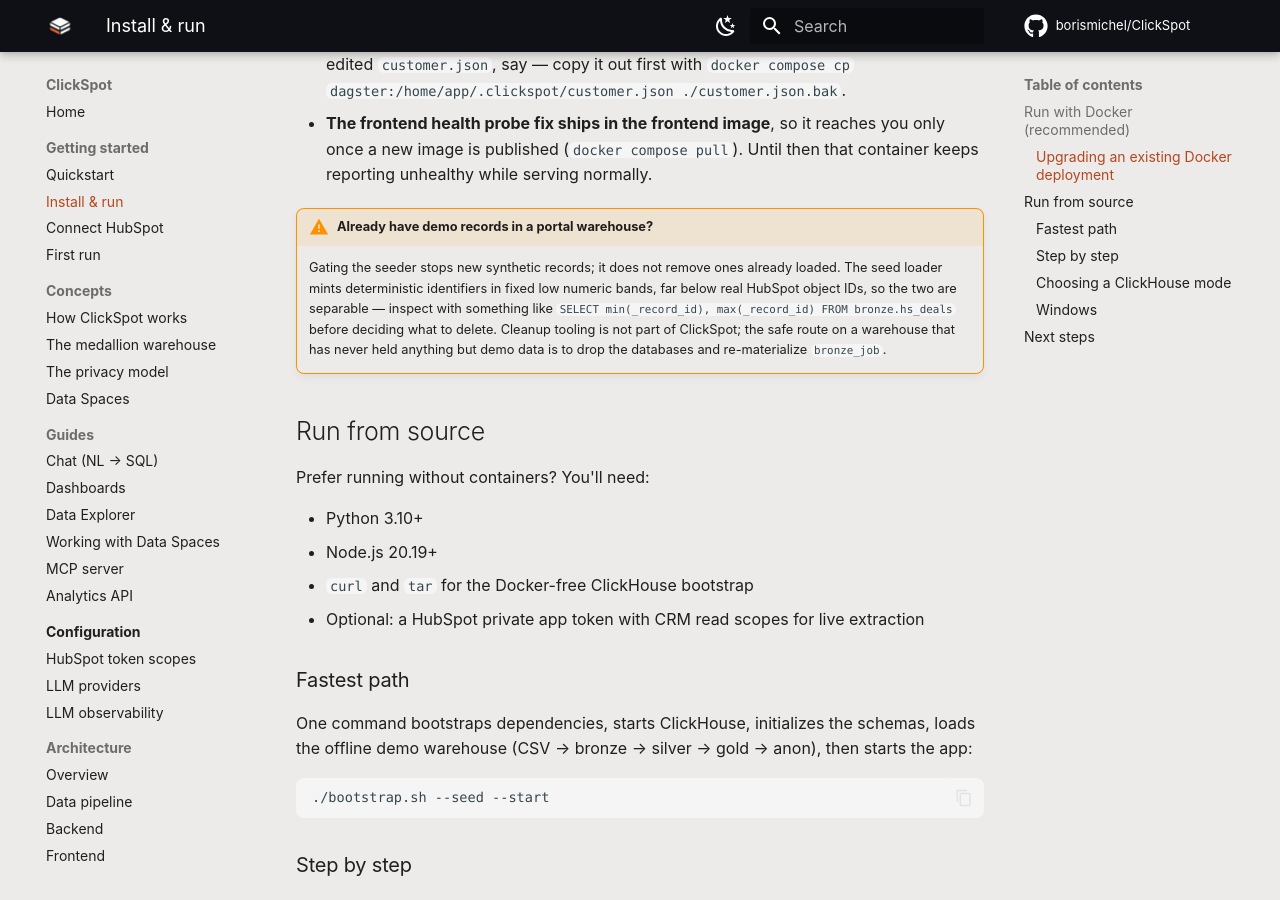
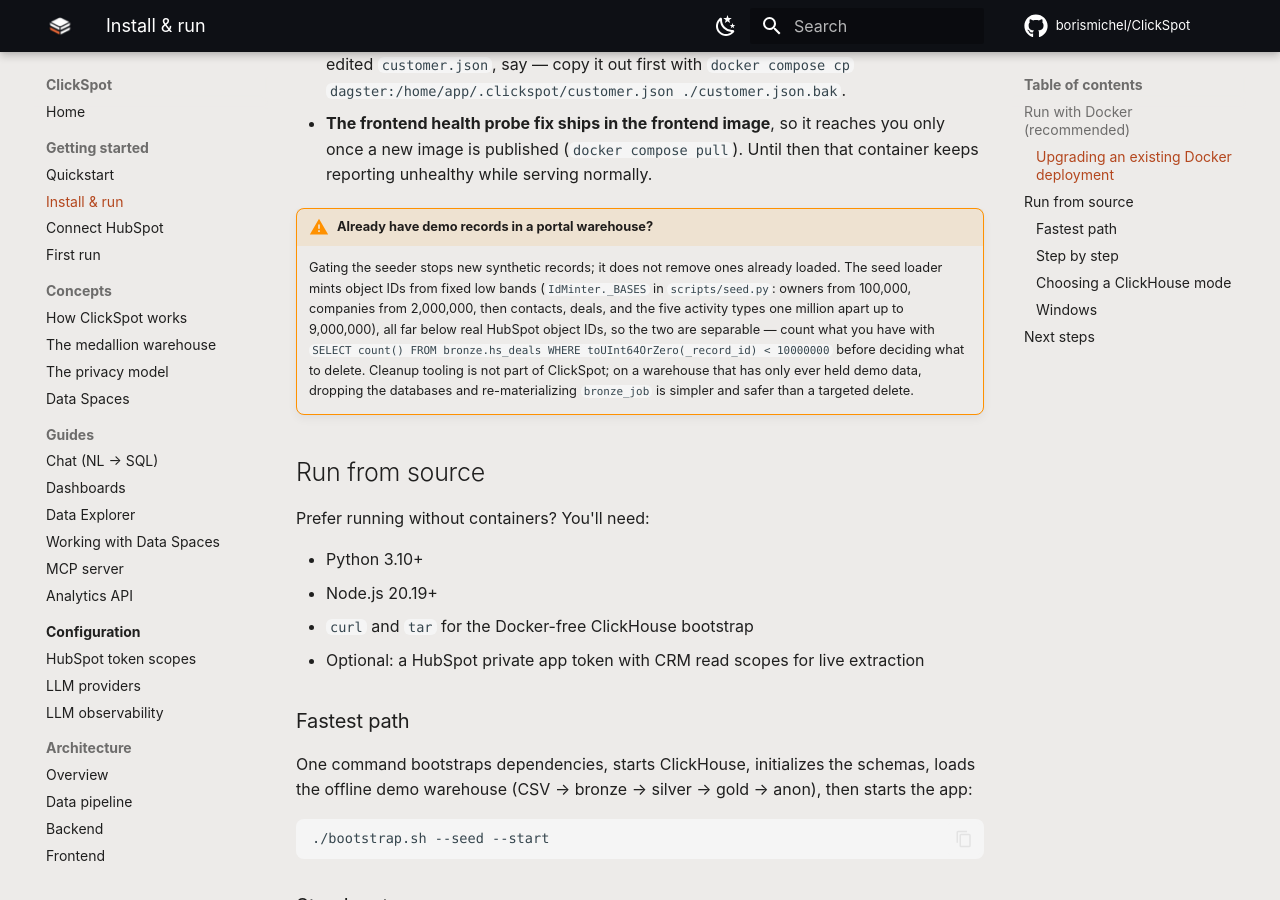
Before and after one commit to borismichel/ClickSpot, an MkDocs documentation site: the page built from docs/getting-started/install.md, in a window 1280 px wide and 900 px high, scrolled down 1510 px. Built offline with MkDocs 1.6.1 and Material for MkDocs 9.7.7, drawn with Linux system fonts in a browser that asks for light colours; comment, search, counter and statistics services are not loaded.

Commit message:
fix(docker): apply code-review findings from the schema-refresh change
Spec axis:
- Drop the frontend health-probe assertion from the deployment-manifest tests.
  The spec puts that fix explicitly outside automated coverage ("it lives in an
  image build rather than in code the suite can reach"), and grepping the
  Dockerfile is the raw-file-text brittleness seam 2 was chosen to avoid.
- Correct the last two places still describing the old startup: the compose
  header and the MCP guide's demo-data aside.
- Note in the MCP guide that the server is its own process, so a Settings save
  reaches in-app chat immediately but needs a client restart to reach MCP.
- isolated_config now redirects the semantic layer cache (the save path was
  unlinking the developer's real ~/.clickspot/schema_cache.json) and restores
  the memoized schema prompt as well as the table catalog, so a test-invented
  column cannot outlive the test.

Standards axis:
- CLAUDE.md still documented silver_config_custom.py as the live per-portal
  mechanism; point it at Settings -> Properties and the refresh path.
- rebuild_tables() returns None — no caller used the returned dict.
- The semantic-cache log line said "schema cache", which is a different cache.

Co-Authored-By: Claude Opus 5 <noreply@anthropic.com>

```diff
--- a/docker-compose.yml
+++ b/docker-compose.yml
@@ -1,6 +1,8 @@
 # ClickSpot — full local stack. `docker compose up` from a fresh clone brings up
-# ClickHouse, the FastAPI backend, Dagster, and the frontend on localhost, then
-# loads the bundled synthetic warehouse once via the offline seed loader.
+# ClickHouse, the FastAPI backend, Dagster, and the frontend on localhost, with
+# an EMPTY warehouse. Nothing loads data on its own:
+#   docker compose --profile demo up  -> loads the bundled synthetic warehouse
+#   HUBSPOT_TOKEN + materialize bronze_job in Dagster -> loads your own portal
 #
 # Zero required knobs: every value below has a working default. Optional:
 #   ANTHROPIC_API_KEY / OPENAI_API_KEY  -> enables chat (clicking works without)
--- a/docs/getting-started/install.md
+++ b/docs/getting-started/install.md
@@ -68,12 +68,14 @@ Two things to know before you do:
 
 !!! warning "Already have demo records in a portal warehouse?"
     Gating the seeder stops new synthetic records; it does not remove ones already loaded.
-    The seed loader mints deterministic identifiers in fixed low numeric bands, far below
-    real HubSpot object IDs, so the two are separable — inspect with something like
-    `SELECT min(_record_id), max(_record_id) FROM bronze.hs_deals` before deciding what to
-    delete. Cleanup tooling is not part of ClickSpot; the safe route on a warehouse that
-    has never held anything but demo data is to drop the databases and re-materialize
-    `bronze_job`.
+    The seed loader mints object IDs from fixed low bands (`IdMinter._BASES` in
+    `scripts/seed.py`: owners from 100,000, companies from 2,000,000, then contacts, deals,
+    and the five activity types one million apart up to 9,000,000), all far below real
+    HubSpot object IDs, so the two are separable — count what you have with
+    `SELECT count() FROM bronze.hs_deals WHERE toUInt64OrZero(_record_id) < 10000000`
+    before deciding what to delete. Cleanup tooling is not part of ClickSpot; on a
+    warehouse that has only ever held demo data, dropping the databases and
+    re-materializing `bronze_job` is simpler and safer than a targeted delete.
 
 ## Run from source
 
```
Also changed, not shown: CLAUDE.md (+2 -2 lines), docs/guides/mcp.md (+8 -2 lines), 4 other files.
